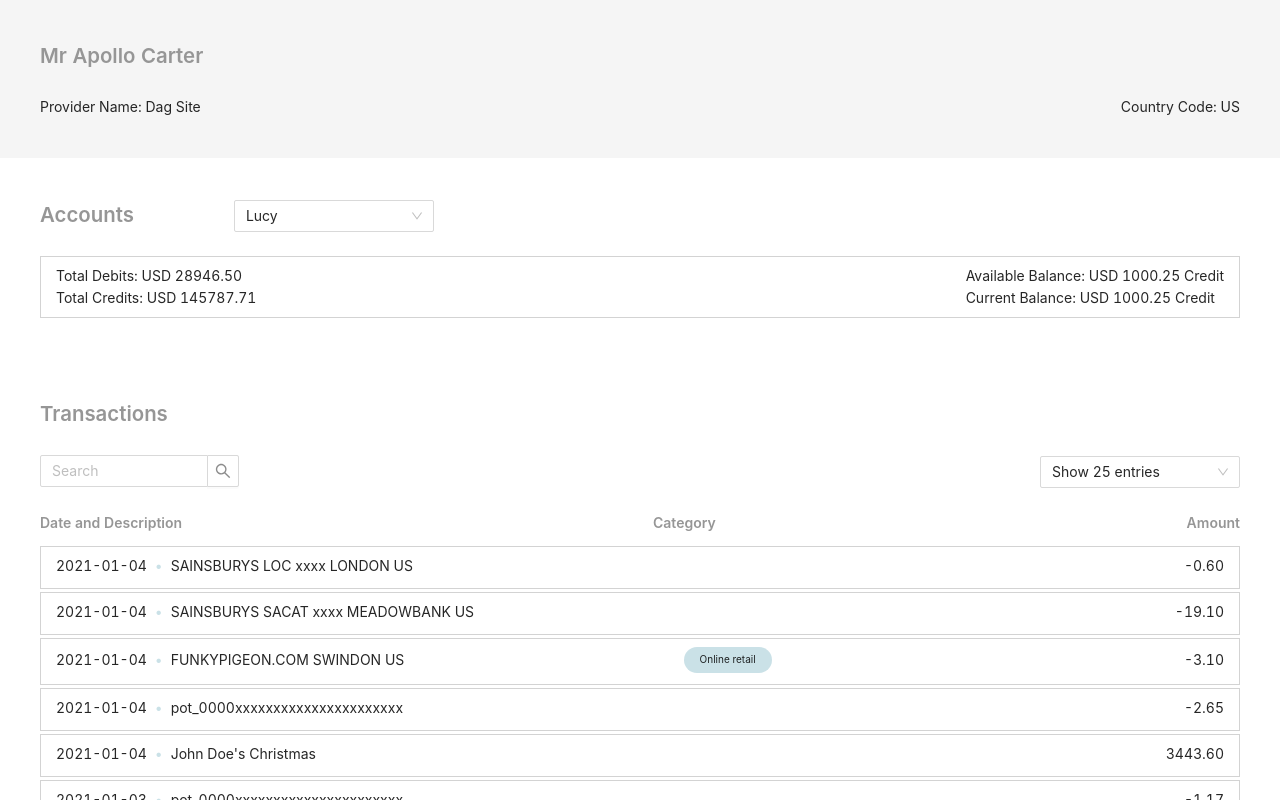
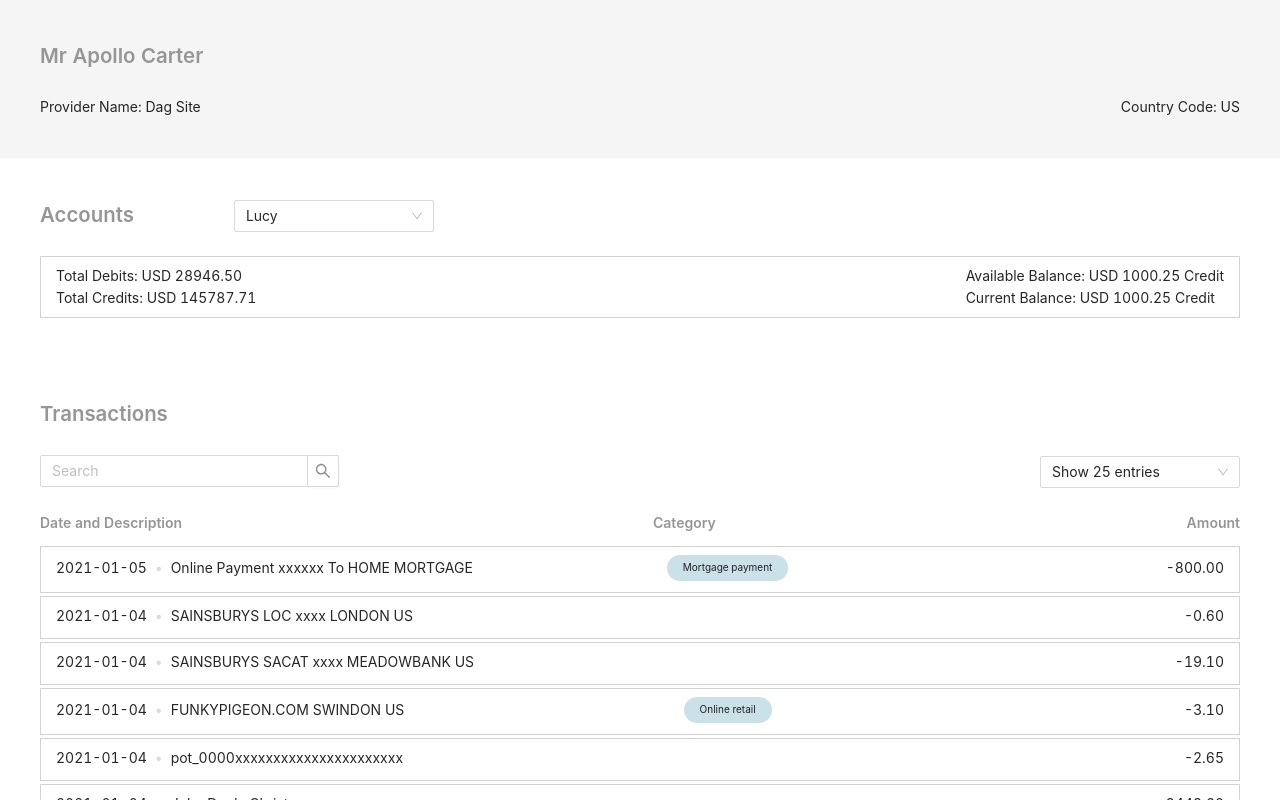
Before and after one commit to konqa/transactions-page, a React (Create React App) app: page / in a window 1280 px wide. Shown: the top 800 px of the page. Built offline with nearby package versions, Linux system fonts and the light colour scheme.

Commit message:
add regex case insensitive search

```diff
--- a/package.json
+++ b/package.json
@@ -7,8 +7,8 @@
     "@testing-library/react": "^11.2.5",
     "@testing-library/user-event": "^12.8.1",
     "@types/jest": "^26.0.20",
-    "@types/node": "^14.14.31",
-    "@types/react": "^17.0.2",
+    "@types/node": "^14.14.32",
+    "@types/react": "^17.0.3",
     "@types/react-dom": "^17.0.1",
     "@types/sass": "^1.16.0",
     "antd": "^4.13.1",
@@ -16,7 +16,7 @@
     "react-dom": "^17.0.1",
     "react-scripts": "4.0.3",
     "sass": "^1.32.8",
-    "typescript": "^4.2.2",
+    "typescript": "^4.2.3",
     "web-vitals": "^1.1.0"
   },
   "scripts": {
--- a/src/components/Transactions/Transactions.scss
+++ b/src/components/Transactions/Transactions.scss
@@ -22,3 +22,14 @@
   flex-direction: row;
   justify-content: flex-end;
 }
+
+.no-transactions {
+  display: flex;
+  flex-direction: row;
+  justify-content: center;
+  align-items: center;
+  width: 100%;
+  height: 30vh;
+  font-weight: 600;
+  color: #969696;
+}
--- a/src/components/Transactions/Transactions.tsx
+++ b/src/components/Transactions/Transactions.tsx
@@ -23,7 +23,7 @@ function Transactions(props: TransactionsProps) {
 
   useEffect(() => {
     console.log('props', props)
-  }, [])
+  }, [props])
 
   const resetSearch = (): void => {
     setTransactionRows(props.transactions)
@@ -34,14 +34,15 @@ function Transactions(props: TransactionsProps) {
   }
 
   const processSearch = (value: string) => {
-    let newRows = transactionRows.filter((transaction) =>
-      transaction.description.includes(value)
+    const regexp = new RegExp(value, 'gi')
+    let newRows = props.transactions.filter(
+      (transaction) => transaction.description.search(regexp) > -1
     )
-    console.log('newRows', newRows)
     setTransactionRows(newRows)
     setCurrentTotalTransactions(newRows.length)
     setCurrentPageNumber(1)
     setCurrentSearchText(value)
+    console.log('newRows', newRows)
   }
 
   const onSearch = (value: string) => {
@@ -56,6 +57,7 @@ function Transactions(props: TransactionsProps) {
   const onFlipPage = (value: number): void => {
     console.log(`new page ${value}`)
     setCurrentPageNumber(value)
+    document.querySelector('#transactions-block')?.scrollIntoView()
   }
 
   const handlePageSizeChange = (value: string): void => {
@@ -65,7 +67,7 @@ function Transactions(props: TransactionsProps) {
   }
 
   return (
-    <section className='transactions-block'>
+    <section className='transactions-block' id='transactions-block'>
       <div className='section-title'>Transactions</div>
       <div className='account-holder-filter-row'>
         <div className='section-title'>
@@ -73,7 +75,7 @@ function Transactions(props: TransactionsProps) {
             placeholder='Search'
             allowClear
             onSearch={onSearch}
-            style={{ width: 200 }}
+            style={{ width: 300 }}
           />
         </div>
         <div className='section-title'>
@@ -83,24 +85,27 @@ function Transactions(props: TransactionsProps) {
             style={{ width: 200 }}
             onChange={handlePageSizeChange}
           >
-            {pageSizes.map((size) => (
-              <Option value={size}>Show {size} entries</Option>
+            {pageSizes.map((size, index) => (
+              <Option key={index} value={size}>
+                Show {size} entries
+              </Option>
             ))}
           </Select>
         </div>
       </div>
+
+      {transactionRows.length > 0 ? (
+        <>
           <div className='details-block headings'>
             <div>Date and Description</div>
             <div>Category</div>
             <div>Amount</div>
           </div>
 
-      {transactionRows &&
-        transactionRows.map(
+          {transactionRows.map(
             (transaction, index) =>
-            index > currentPageSize * (currentPageNumber - 1) &&
-            index < currentPageSize * currentPageNumber &&
-            transaction.description.includes(currentSearchText) && (
+              index >= currentPageSize * (currentPageNumber - 1) &&
+              index < currentPageSize * currentPageNumber && (
                 <div key={index} className='transaction-row bordered'>
                   <div className='transaction-row description'>
                     {transaction.bookingDate.substring(0, 10)}
@@ -121,8 +126,12 @@ function Transactions(props: TransactionsProps) {
                 </div>
               )
           )}
+        </>
+      ) : (
+        <div className='no-transactions'>No transactions found</div>
+      )}
 
-      {props.transactions && (
+      {transactionRows.length > 0 && (
         <div className='footer-page-flipper'>
           <Pagination
             defaultCurrent={1}
```
Lines whose indentation alone changed are shown as unchanged.
